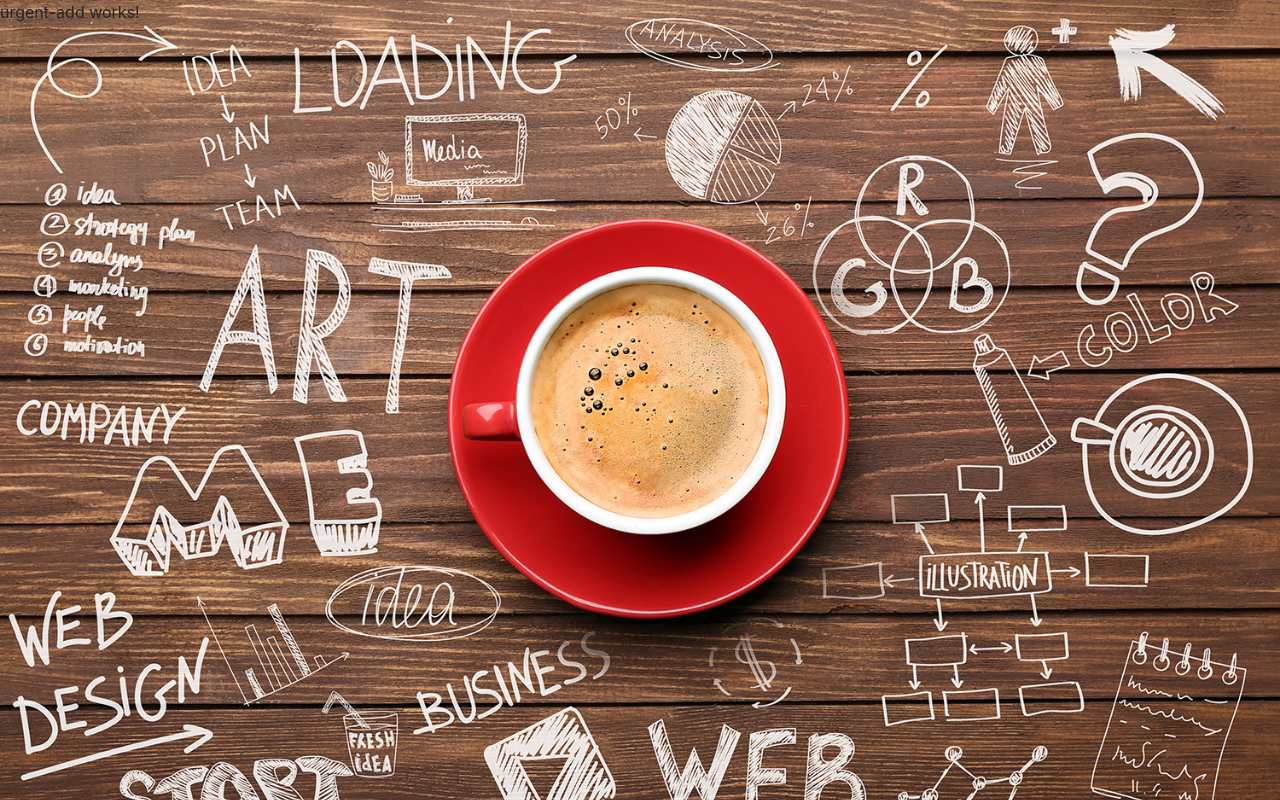
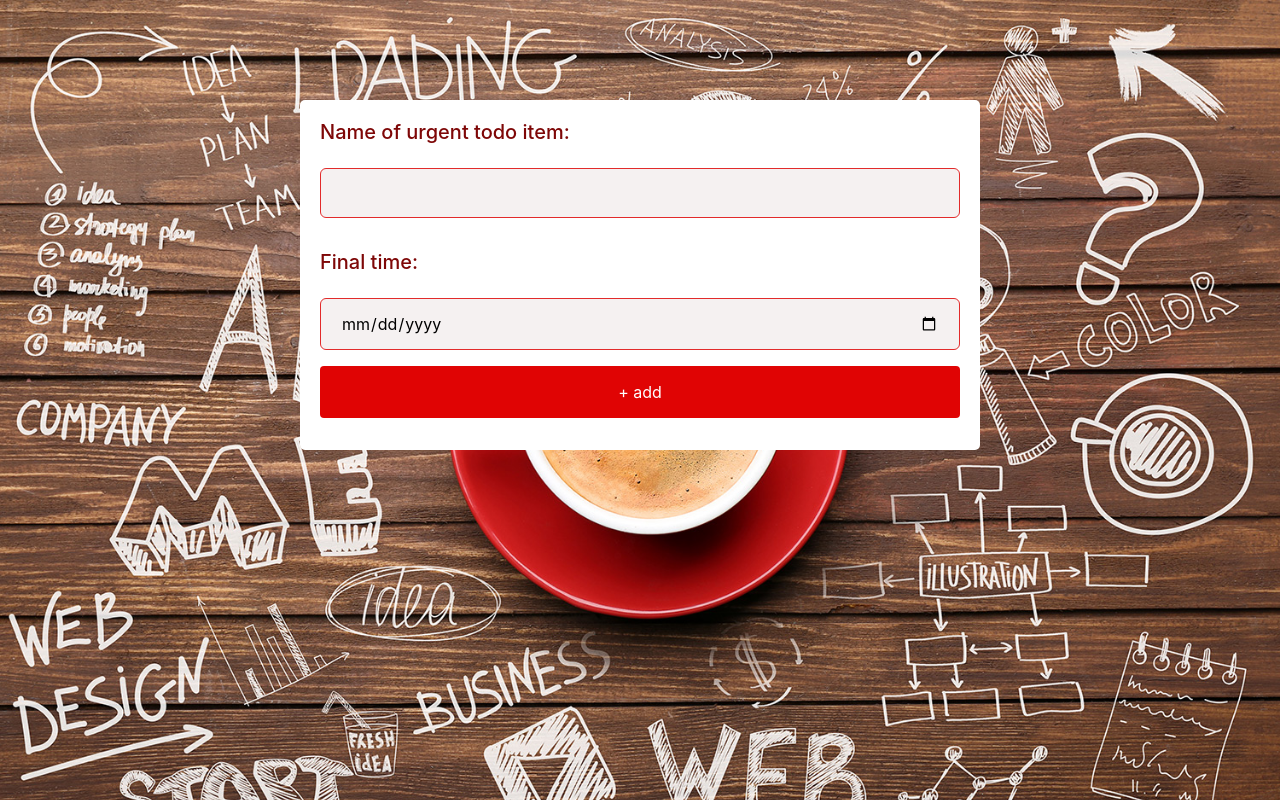
Before and after one commit to PajicMilica/angular-todo-app, an Angular app: page /add/urgent in a window 1280 px wide. Built offline with nearby package versions, Linux system fonts and the light colour scheme.

Commit message:
zavrsene forme

```diff
--- a/src/app/todo-add/todo-add.component.css
+++ b/src/app/todo-add/todo-add.component.css
@@ -0,0 +1,38 @@
+input[type=text]{
+  width: 100%;
+  padding: 12px 20px;
+  margin: 8px 0;
+  display: inline-block;
+  border: 1px solid #1e4fba;
+  border-radius: 6px;
+  background-color: #f5f1f1;
+
+}
+
+input[type=submit] {
+  width: 100%;
+  background-color: #2d60c8;
+  color: white;
+  padding: 14px 20px;
+  margin: 8px 0;
+  border: none;
+  border-radius: 4px;
+  cursor: pointer;
+}
+
+input[type=submit]:hover {
+  background-color: #869df3;
+}
+
+#form {
+  border-radius: 5px;
+  background-color: white;
+  padding: 20px;
+  margin-left: 300px;
+  margin-right: 300px ;
+  margin-top: 100px;
+  height: 200px;
+}
+h5{
+  color: #002798;
+}
--- a/src/app/todo-add/todo-add.component.html
+++ b/src/app/todo-add/todo-add.component.html
@@ -1 +1,9 @@
 <p>todo-add works!</p>
+<div id="form">
+  <form action="/action_page.php">
+    <label for="todoAdd"><h5>Name of todo item:</h5></label>
+    <input type="text" id="todoAdd"  >
+
+    <input type="submit" value="+ add" >
+  </form>
+</div>
--- a/src/app/urgent-add/urgent-add.component.css
+++ b/src/app/urgent-add/urgent-add.component.css
@@ -0,0 +1,38 @@
+input[type=text],input[type=date]{
+  width: 100%;
+  padding: 12px 20px;
+  margin: 8px 0;
+  display: inline-block;
+  border: 1px solid #e22b2b;
+  border-radius: 6px;
+  background-color: #f5f1f1;
+
+}
+
+input[type=submit] {
+  width: 100%;
+  background-color: #e00404;
+  color: white;
+  padding: 14px 20px;
+  margin: 8px 0;
+  border: none;
+  border-radius: 4px;
+  cursor: pointer;
+}
+
+input[type=submit]:hover {
+  background-color: #ee5d5d;
+}
+
+#form {
+  border-radius: 5px;
+  background-color: white;
+  padding: 20px;
+  margin-left: 300px;
+  margin-right: 300px ;
+  margin-top: 100px;
+  height: 350px;
+}
+h5{
+  color: #7e0707;
+}
--- a/src/app/urgent-add/urgent-add.component.html
+++ b/src/app/urgent-add/urgent-add.component.html
@@ -1 +1,11 @@
-<p>urgent-add works!</p>
+<div id="form">
+  <form action="/action_page.php">
+    <label for="todoAdd"><h5>Name of urgent todo item:</h5></label>
+    <input type="text" id="todoAdd" ><br><br>
+
+    <label for="birthday"><h5>Final time:</h5></label>
+    <input type="date" id="birthday" name="birthday">
+    <input type="submit" value="+ add" >
+  </form>
+
+</div>
```
